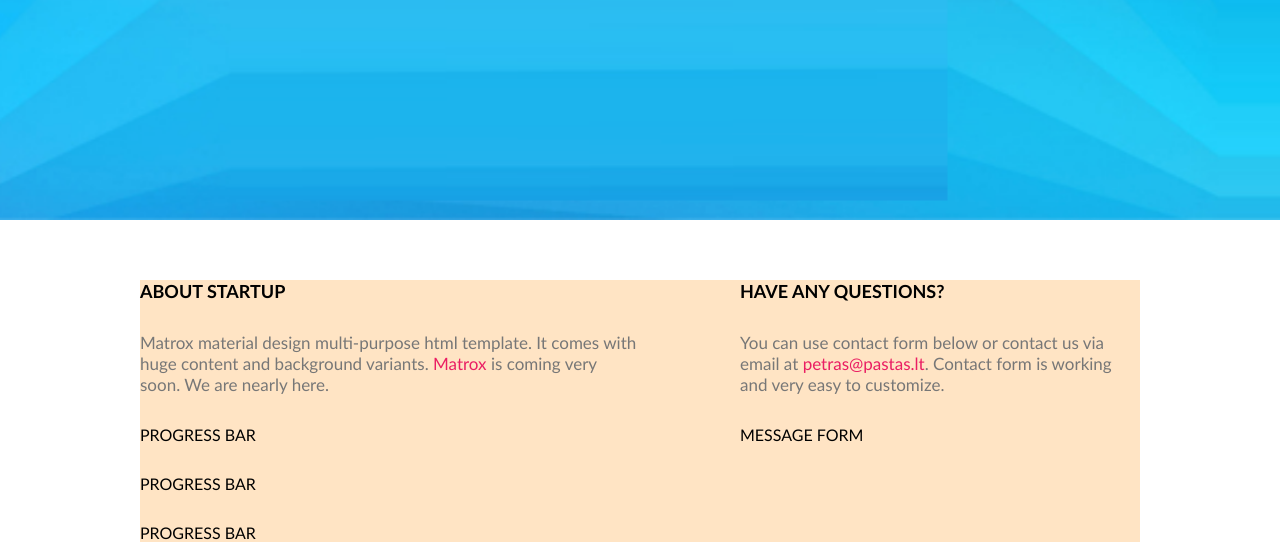
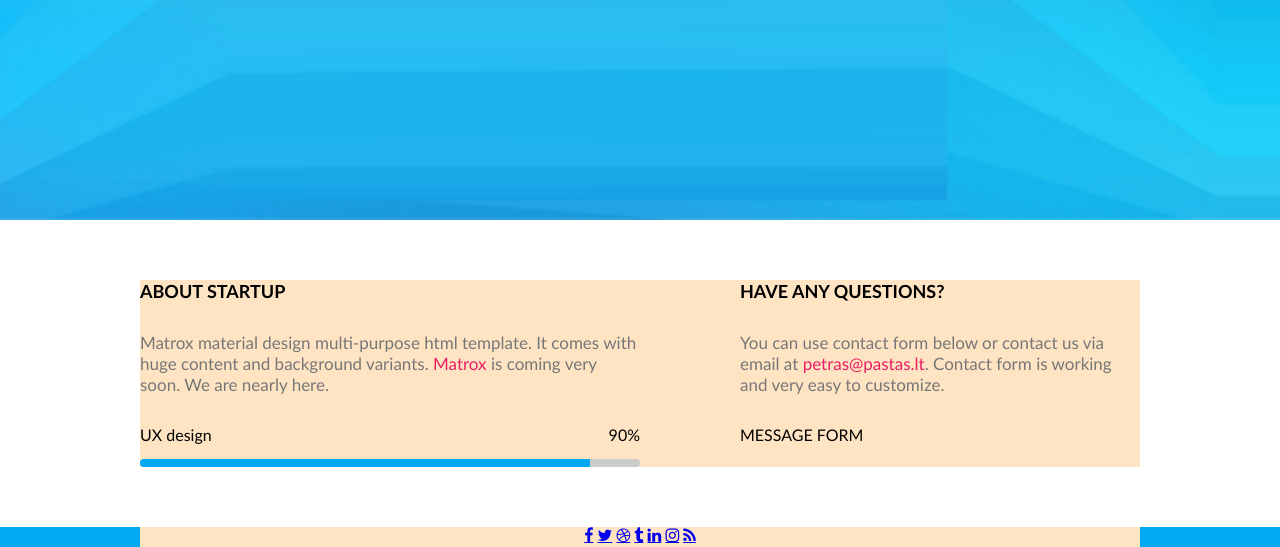
Before and after one commit to Torden11/6-coming-soon, a website: page index.html in a window 1280 px wide. Shown: the part 580-1127 px from the top of the page. Drawn offline with Linux system fonts and the light colour scheme.

Commit message:
progress bar partial

```diff
--- a/css/components/progress-bar.css
+++ b/css/components/progress-bar.css
@@ -0,0 +1,34 @@
+.progress-bar {
+    display: flex;
+    width: 100%;
+    flex-direction: column;
+    gap: 15px;
+}
+
+.progress-bar > .top {
+    display: flex;
+    justify-content: space-between;
+}
+
+.progress-bar >.top > .label {
+
+}
+
+.progress-bar >.top > .value {
+
+}
+
+.progress-bar > .bottom {
+    height: 8px;
+    width: 100%;
+    background-color: #ccc;
+    border-radius: 4px;
+    overflow: hidden;
+
+}
+
+.progress-bar > .bottom >.bar {
+    height: 100%;
+    width: 90%;
+    background-color: var(--main-color);
+}
--- a/css/pages/home.css
+++ b/css/pages/home.css
@@ -30,6 +30,7 @@
 .hero > .row-short {
     display: flex;
     flex-direction: column;
+    align-items: center;
     text-align: center;
     gap: 20px;
 }
--- a/index.html
+++ b/index.html
@@ -43,13 +43,13 @@
                 <h2 class="column-title">About startup</h2>
                 <p class="column-description">Matrox material design multi-purpose html template. It comes with huge content and background variants.  <a href="#">Matrox</a>  is coming very soon. We are nearly here. </p>
                 <div class="progress-bar">
-                    PROGRESS BAR
-                </div>
-                <div class="progress-bar">
-                    PROGRESS BAR
-                </div>
-                <div class="progress-bar">
-                    PROGRESS BAR
+                    <div class="top">
+                        <div class="label">UX design</div>
+                        <div class="value">90%</div>
+                    </div>
+                    <div class="bottom">
+                        <div class="bar"></div>
+                    </div>
                 </div>
             </div>
             <div class="column right-column">
```
